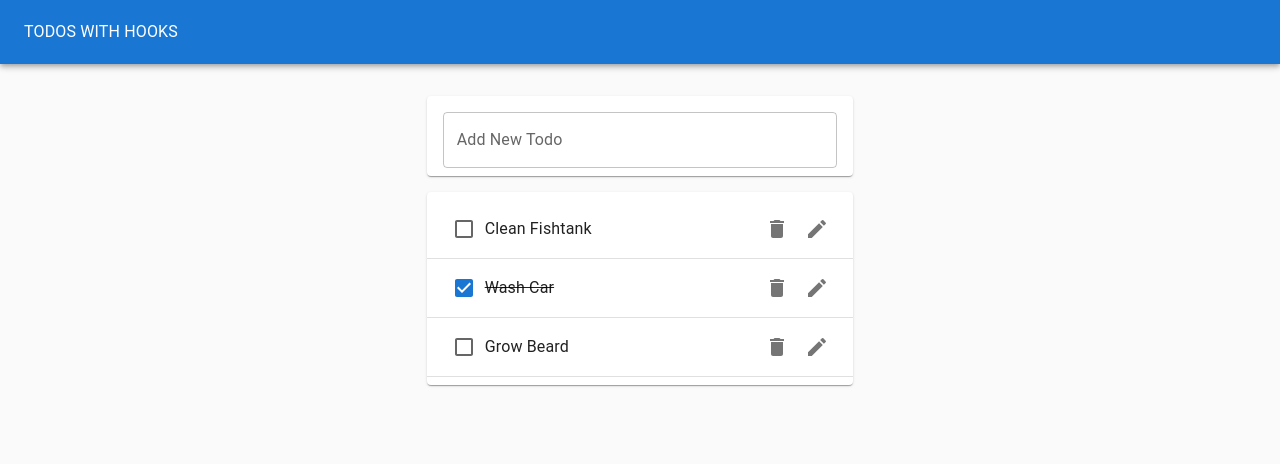
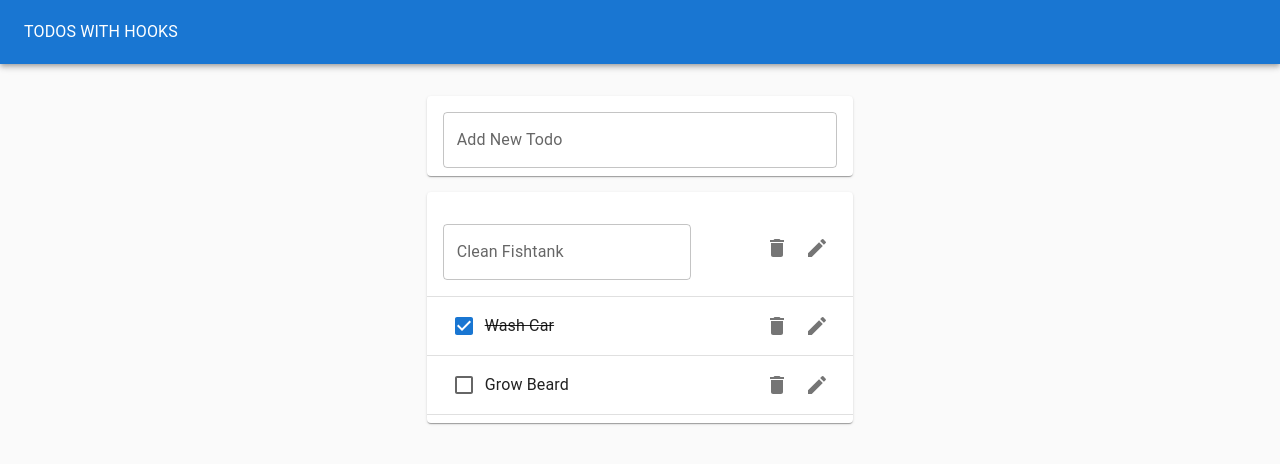
Before and after one commit to ereninc/ToDo-App-ReactJS--MaterialUI-, a React (Create React App) app: page / in a window 1280 px wide. Both pictures are taken after a click on the button 817 px from the left and 229 px from the top of the page. Shown: the top 464 px of the page. Built offline with nearby package versions, Linux system fonts and the light colour scheme.

Commit message:
edit form update

```diff
--- /dev/null
+++ b/src/hooks/useToggle.jsx
@@ -0,0 +1,13 @@
+import { useState } from "react";
+
+function useToggle(initialVal = false) {
+  const [state, setState] = useState(initialVal);
+
+  const toggle = () => {
+    setState(!state);
+  };
+
+  return [state, toggle];
+}
+
+export default useToggle;
--- /dev/null
+++ b/src/pages/TodoPage/components/EditTodoForm.jsx
@@ -0,0 +1,18 @@
+import { TextField } from "@mui/material";
+import React from "react";
+import useInputState from "../../../hooks/useInputState";
+
+export default function EditTodoForm(props) {
+  const [value, handleChange, reset] = useInputState(props.currentTask);
+
+  return (
+    <div>
+      <TextField
+        label={props.currentTask}
+        margin="normal"
+        onChange={handleChange}
+        fullWidth
+      />
+    </div>
+  );
+}
--- a/src/pages/TodoPage/components/TodoItem.jsx
+++ b/src/pages/TodoPage/components/TodoItem.jsx
@@ -8,6 +8,8 @@ import {
 import DeleteIcon from "@mui/icons-material/Delete";
 import EditIcon from "@mui/icons-material/Edit";
 import React from "react";
+import useToggle from "../../../hooks/useToggle";
+import EditTodoForm from "./EditTodoForm";
 
 export default function TodoItem({
   task,
@@ -16,19 +18,31 @@ export default function TodoItem({
   id,
   toggleTodo,
 }) {
+  const [isEditing, toggleIsEditing] = useToggle(false);
+
+  const handleEdit = () => {
+    toggleIsEditing();
+  };
+
   return (
     <ListItem
       style={{ cursor: "pointer" }}
       onClick={() => {
-        toggleTodo(id);
+        isEditing || toggleTodo(id);
       }}
     >
+      {isEditing ? (
+        <EditTodoForm currentTask={task} />
+      ) : (
+        <>
           <Checkbox tabIndex={-1} checked={completed} />
           <ListItemText
             style={{ textDecoration: completed ? "line-through" : "none" }}
           >
             <span>{task}</span>
           </ListItemText>
+        </>
+      )}
 
       <ListItemSecondaryAction>
         <IconButton
@@ -39,7 +53,7 @@ export default function TodoItem({
         >
           <DeleteIcon />
         </IconButton>
-        <IconButton aria-label="Edit">
+        <IconButton aria-label="Edit" onClick={handleEdit}>
           <EditIcon />
         </IconButton>
       </ListItemSecondaryAction>
```
Lines whose indentation alone changed are shown as unchanged.
